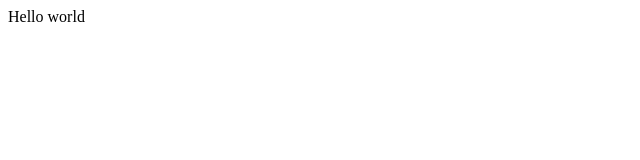
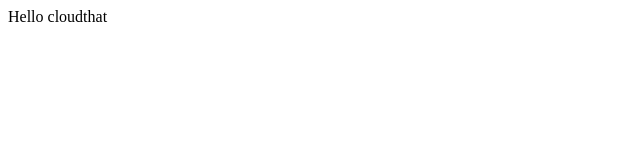
Before and after one commit to Devopsspartans/jentest, a plain HTML site: page index.html in a window 1280 px wide. Shown: the full height of the page, 0-640 px from the left. Drawn offline with Linux system fonts and the light colour scheme.

Commit message:
Update index.html

```diff
--- a/index.html
+++ b/index.html
@@ -1,6 +1,6 @@
 <html>
 <header><title>This is titlejoikjloklchazzzzzzzzztoor</title></header>
 <body>
-Hello world
+Hello cloudthat
 </body>
 </html>
```
